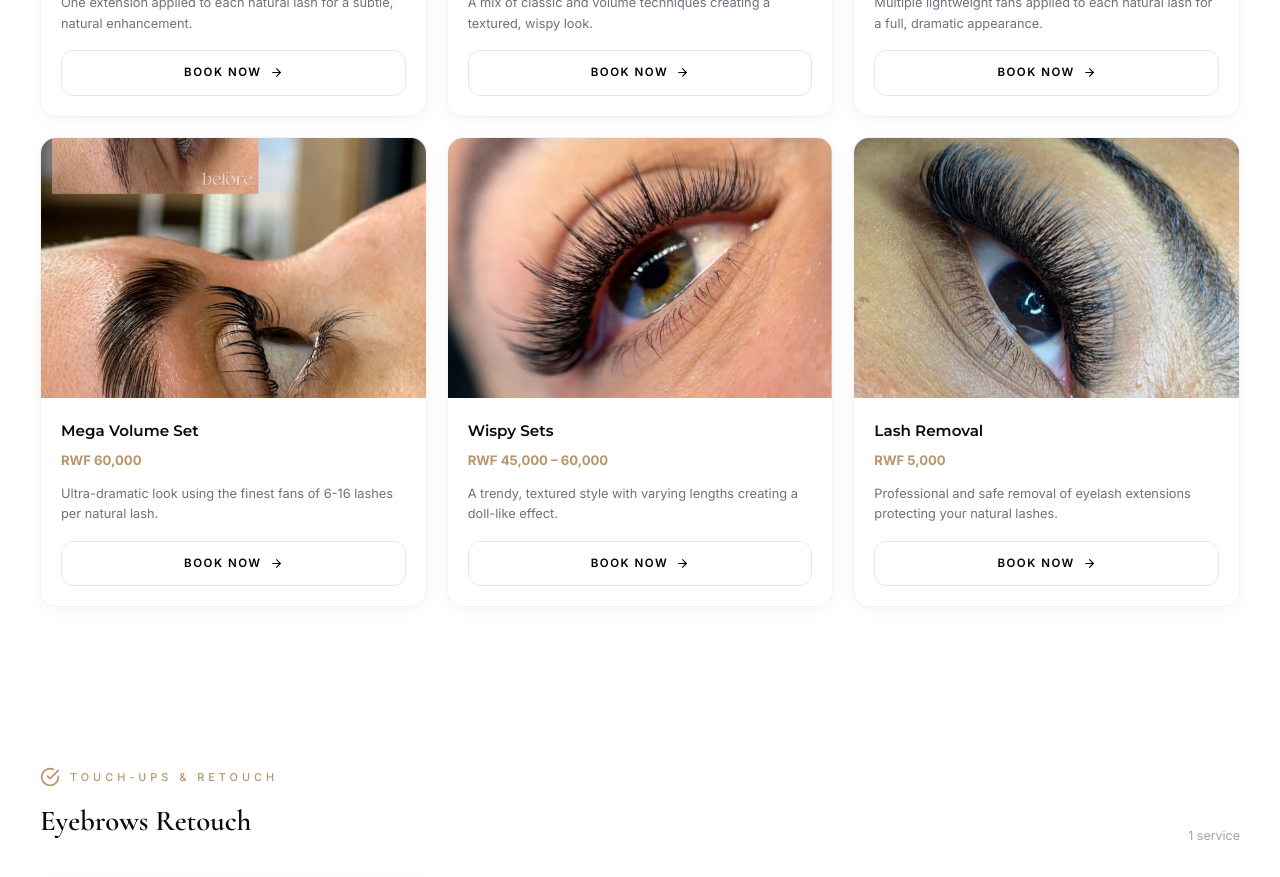
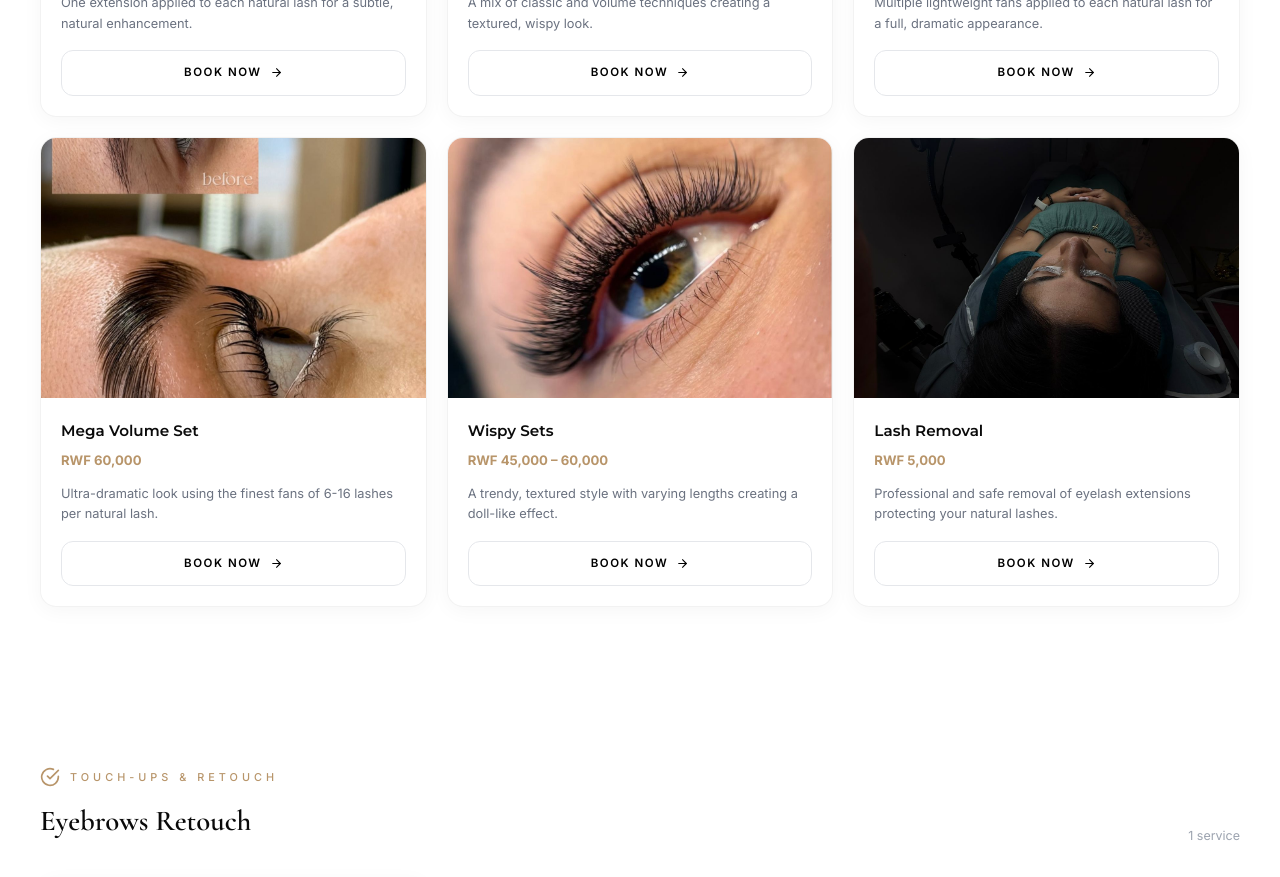
Before and after one commit to adolphenayituriki/ExtremeBeauty_E-Booking-Website, a React (Create React App) app in the folder frontend/: page /services in a window 1280 px wide. Shown: the part 3040-3917 px from the top of the page. Built offline with nearby package versions, Linux system fonts and the light colour scheme; no server answers.

Commit message:
Use Lash removal.jpeg for Lash Removal service

```diff
--- a/frontend/src/data/services.js
+++ b/frontend/src/data/services.js
@@ -93,7 +93,7 @@ export const services = [
     name: "Lash Removal",
     price: 5000,
     priceFormatted: "RWF 5,000",
-    image: "/images/IMG-20260826-WA0015.jpg",
+    image: "/images/Lash%20removal.jpeg",
     category: "Lashes",
     description:
       "Professional and safe removal of eyelash extensions protecting your natural lashes.",
--- a/frontend/src/pages/Services.js
+++ b/frontend/src/pages/Services.js
@@ -37,7 +37,7 @@ export const allCategories = [
       { name: 'Volume Set', description: 'Multiple lightweight fans applied to each natural lash for a full, dramatic appearance.', image: '/images/Volume%20lashes%20set.jpg', price: 'RWF 55,000', pos: 'center' },
       { name: 'Mega Volume Set', description: 'Ultra-dramatic look using the finest fans of 6-16 lashes per natural lash.', image: '/images/Volume%20lashes%20set%20(2).jpg', price: 'RWF 60,000', pos: 'center' },
       { name: 'Wispy Sets', description: 'A trendy, textured style with varying lengths creating a doll-like effect.', image: '/images/Whisper%20set.jpg', price: 'RWF 45,000 – 60,000' },
-      { name: 'Lash Removal', description: 'Professional and safe removal of eyelash extensions protecting your natural lashes.', image: '/images/IMG-20260826-WA0015.jpg', price: 'RWF 5,000' },
+      { name: 'Lash Removal', description: 'Professional and safe removal of eyelash extensions protecting your natural lashes.', image: '/images/Lash%20removal.jpeg', price: 'RWF 5,000' },
     ],
   },
   {
```
Also changed, not shown: frontend/public/images/Lash removal.jpeg (added), 1 other file (tests, documents, lock files or other folders).
